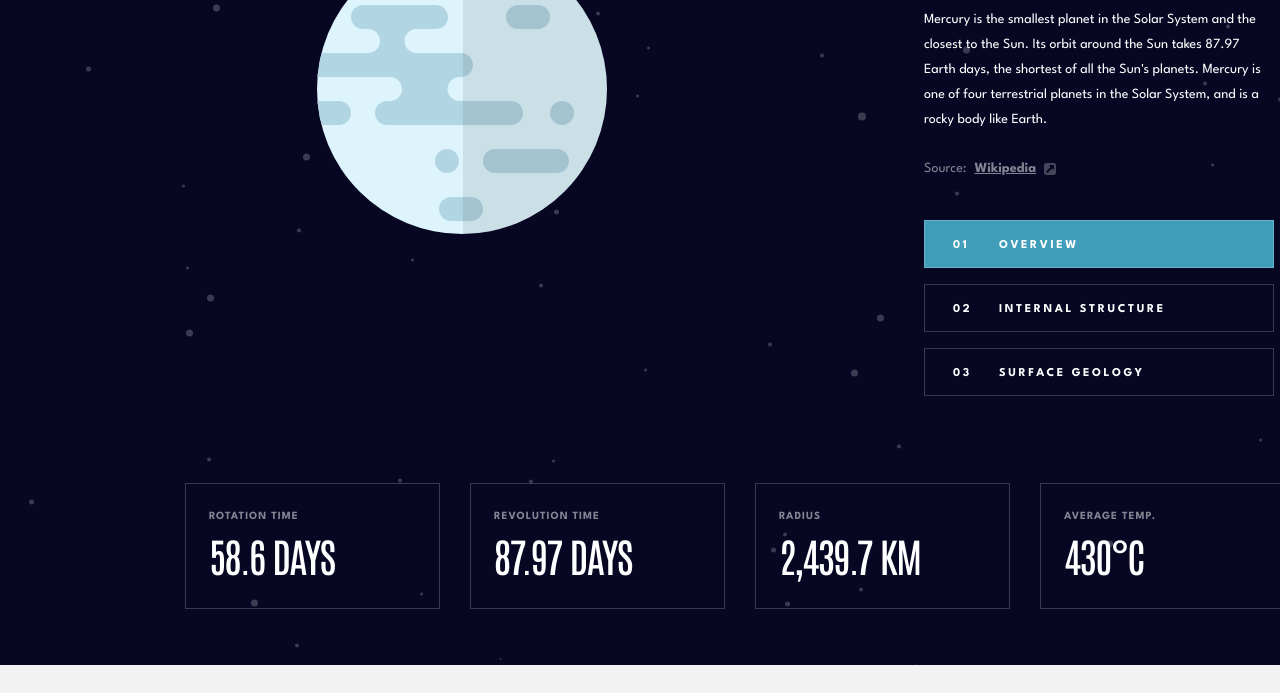
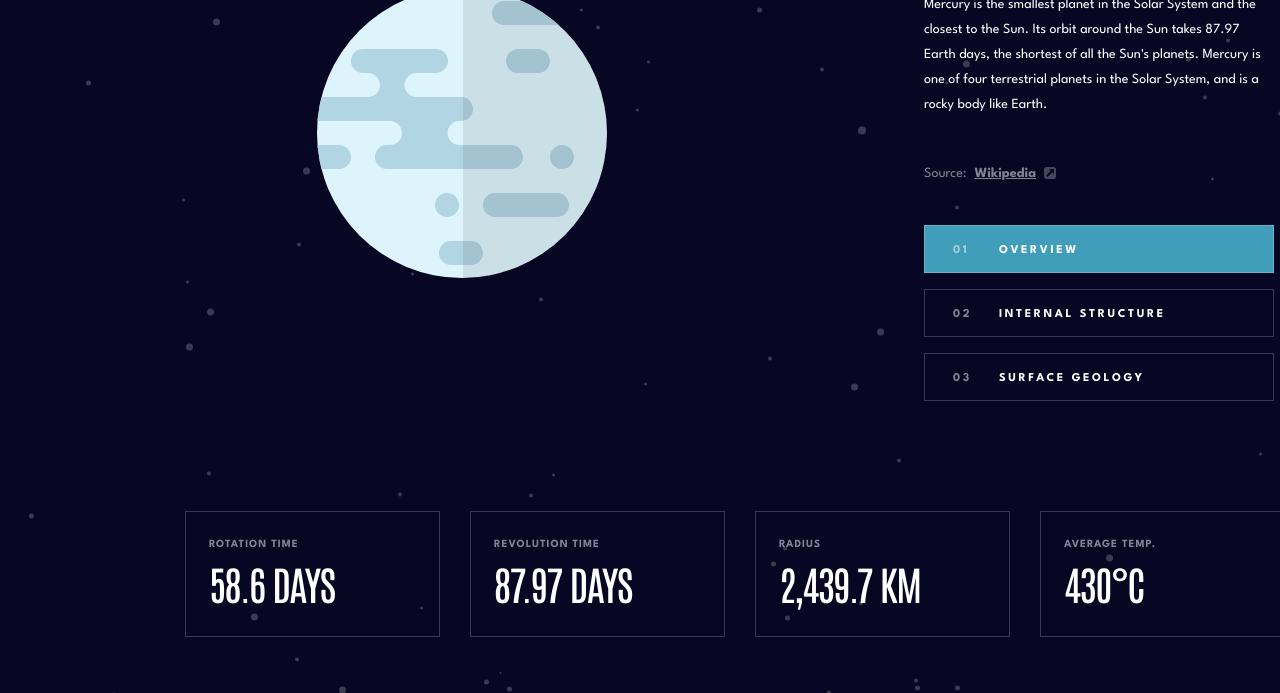
Before and after one commit to IgorTkachuk/planet, a plain HTML site: page index.html in a window 1280 px wide. Shown: the part 331-1024 px from the top of the page. Before the commit the page ends 996 px from the top, so only its background shows below. Drawn offline with Linux system fonts and the light colour scheme.

Commit message:
fix: markup

```diff
--- a/style.css
+++ b/style.css
@@ -129,6 +129,8 @@ h4 {
   font-size: 12px;
   line-height: 25px;
   letter-spacing: 2.57px;
+
+  opacity: 50%;
 }
 
 .button-1::before {
@@ -199,8 +201,9 @@ nav {
 main {
   display: flex;
   justify-content: center;
+  align-items: center;
   margin-bottom: 87px;
-  margin-top: 126px;
+  margin-top: 87px;
 
   .overview {
     display: none;
@@ -233,10 +236,11 @@ main:has(.button-3.active) .overview-img {
 
 .left-side {
   display: flex;
+  position: relative;
   flex-direction: column;
   justify-content: center;
   align-items: center;
-  height: 416px;
+  height: 582px;
   width: 924px;
 
   .structure {
@@ -245,9 +249,10 @@ main:has(.button-3.active) .overview-img {
 
   .geology {
     display: none;
+    position: absolute;
     width: 163px;
     height: auto;
-    margin-top: -70px;
+    bottom: 10px;
   }
 }
 
@@ -287,6 +292,7 @@ main:has(.button-3.active) .overview-img {
 
   .descr {
     width: 350px;
+    height: 145px;
     margin-bottom: 24px;
   }
 
```
